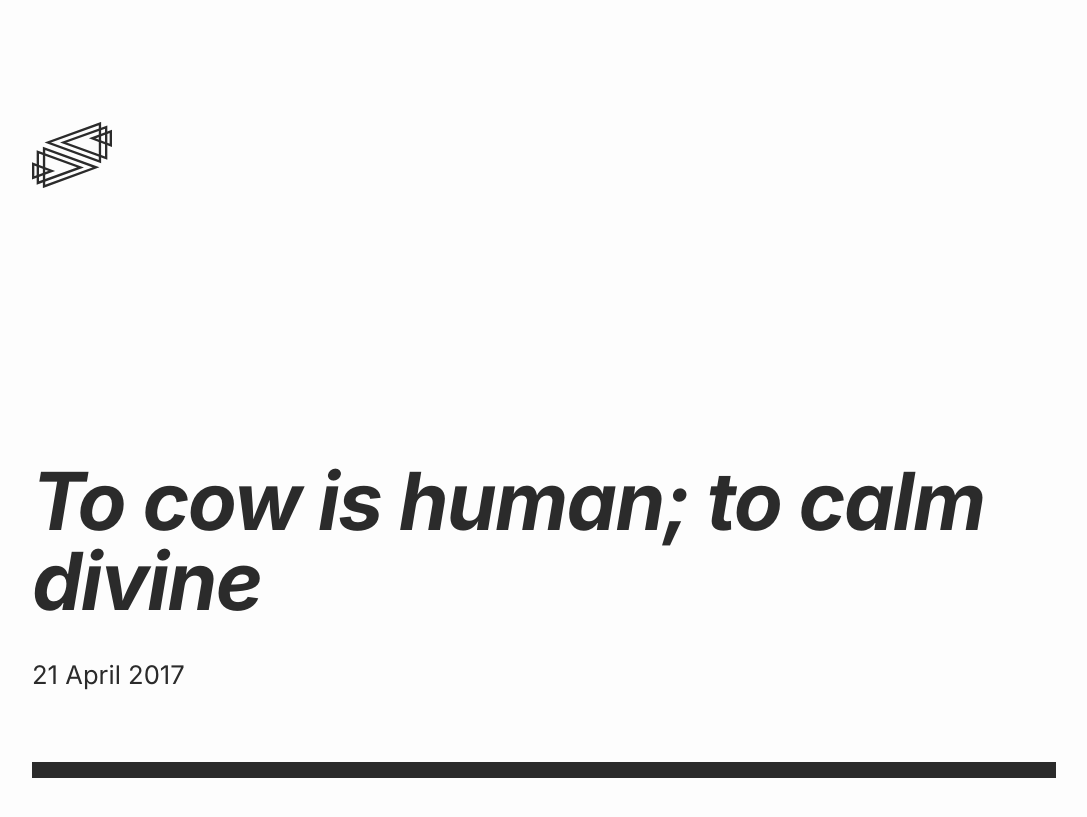
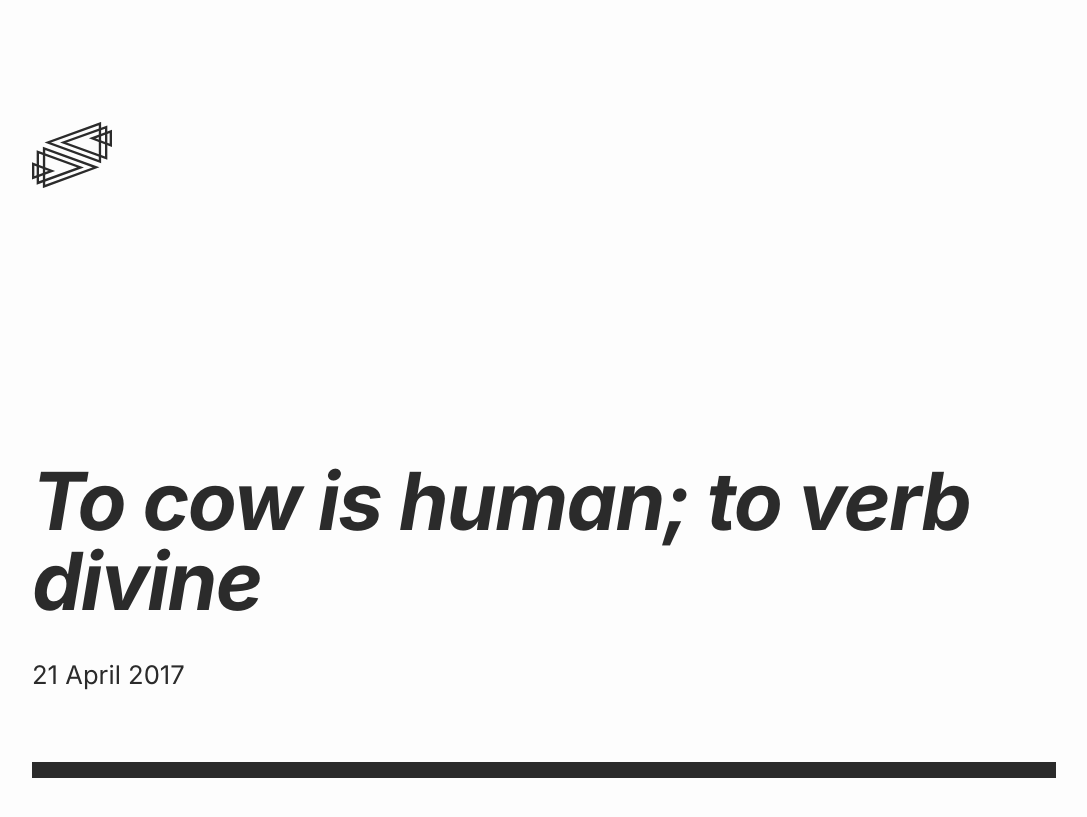
Before and after one commit to heisenburger/til, a Jekyll site: the page built from _posts/2017-04-21-cow.markdown, in a window 1280 px wide and 900 px high. Shown: the top 817 px of the window, without its empty margins (96-1183 px from the left). Built offline with Jekyll 4.4.1, drawn with Linux system fonts in a browser that asks for light colours; some of the changed text lies outside the part shown.

Commit message:
tweak title

```diff
--- a/_posts/2017-04-21-cow.markdown
+++ b/_posts/2017-04-21-cow.markdown
@@ -1,6 +1,6 @@
 ---
 layout: page
-title:  "To cow is human; to calm divine"
+title:  "To cow is human; to verb divine"
 date:   2017-04-21 20:45:21 +1300
 tags: language
 ---
```
Also changed, not shown: other parts of _posts/2017-04-21-cow.markdown (+2 -0 lines).
